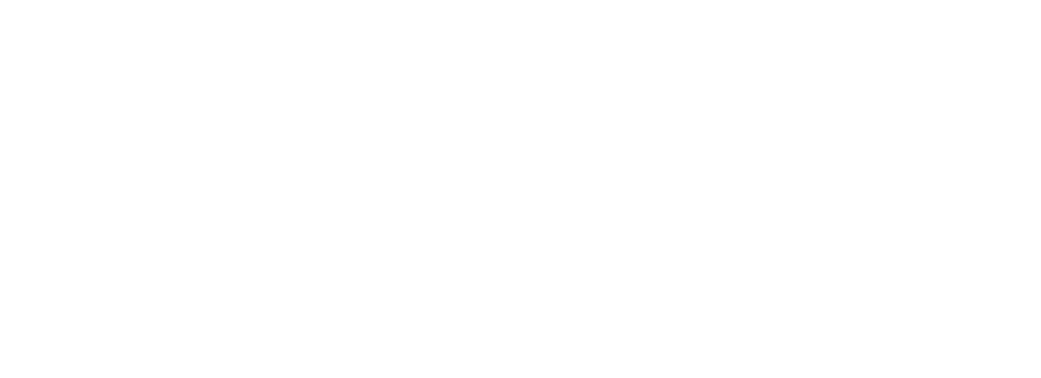
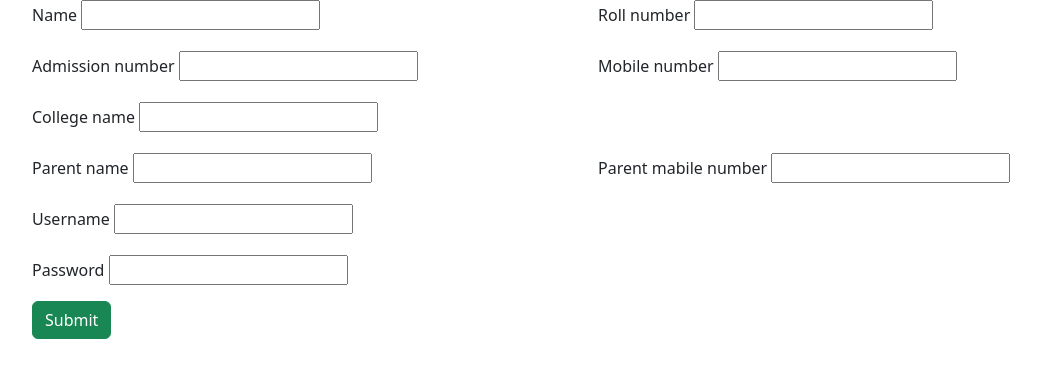
Before and after one commit to nivedhanr/studentappweb, a plain HTML site: page index.html in a window 1280 px wide. Shown: the whole page, without its empty margins (50-1091 px from the left). Drawn offline with nearby package versions, Linux system fonts and the light colour scheme.

Commit message:
student entry

```diff
--- a/index.html
+++ b/index.html
@@ -9,6 +9,56 @@
 <link href="https://cdn.jsdelivr.net/npm/bootstrap@5.2.3/dist/css/bootstrap.min.css" rel="stylesheet" integrity="sha384-rbsA2VBKQhggwzxH7pPCaAqO46MgnOM80zW1RWuH61DGLwZJEdK2Kadq2F9CUG65" crossorigin="anonymous">
 </head>
 <body>
+    <div class="container">
+        <div class="row ">
+            <div class="col col-12 col-sm-12 col-md-12 col-lg-12 col-xl-12 col-xxl-12">
+                <div class="row g-3">
+
+                    <div class="col col-12 col-sm-6 col-md-6 col-lg-6 col-xl-6 col-xxl-6">
+                        <label class="form-label">Name</label>
+                        <input type="text" class="form-container">
+                    </div>
+                    <div class="col col-12 col-sm-6 col-md-6 col-lg-6 col-xl-6 col-xxl-6">
+                        <label class="form-label">Roll number</label>
+                        <input type="text" class="form-container">
+                    </div>
+                    <div class="col col-12 col-sm-6 col-md-6 col-lg-6 col-xl-6 col-xxl-6">
+
+                        <label for="" class="form-label">Admission number</label>
+                        <input type="text" class="form-container">
+                    </div>
+                    <div class="col col-12 col-sm-6 col-md-6 col-lg-6 col-xl-6 col-xxl-6">
+                        <label class="form-label">Mobile number</label>
+                        <input type="text" class="form-container">
+                    </div>
+                    <div class="col col-12 col-sm-12 col-md-12 col-lg-12 col-xl-12 col-xxl-12">
+                        <label class="form-label">College name</label>
+                        <input type="text" class="form-container">
+                    </div>
+                    <div class="col col-12 col-sm-6 col-md-6 col-lg-6 col-xl-6 col-xxl-6">
+                        <label class="form-label">Parent name</label>
+                        <input type="text" class="form-container">
+                    </div>
+                    <div class="col col-12 col-sm-6 col-md-6 col-lg-6 col-xl-6 col-xxl-6">
+                        <label class="form-label">Parent mabile number</label>
+                        <input type="text" class="form-container">
+                    </div>
+                    <div class="col col-12 col-sm-12 col-md-12 col-lg-12 col-xl-12 col-xxl-12">
+                        <label class="form-label">Username</label>
+                        <input type="text" class="form-container">
+                    </div>
+                    <div class="col col-12 col-sm-12 col-md-12 col-lg-12 col-xl-12 col-xxl-12">
+                        <labe class="form-label">Password</label>
+                        <input type="text" class="form-container">
+                    </div>
+                    <div class="col col-12 col-sm-12 col-md-12 col-lg-12 col-xl-12 col-xxl-12">
+                        <button class="btn btn-success">Submit</button>
+                    </div>
+                </div>
+
+            </div>
+        </div>
+    </div>
 
 
     <!-- JavaScript Bundle with Popper -->
```
